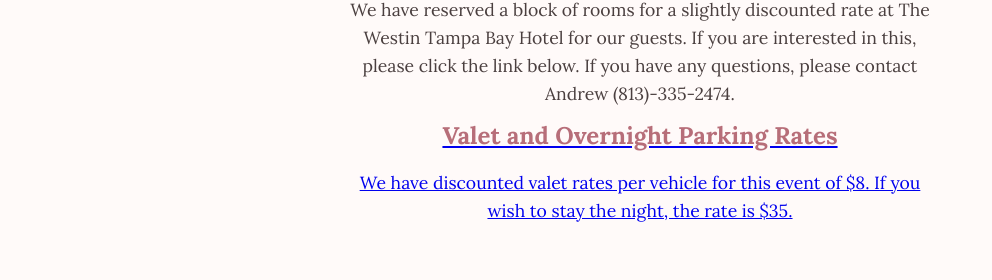
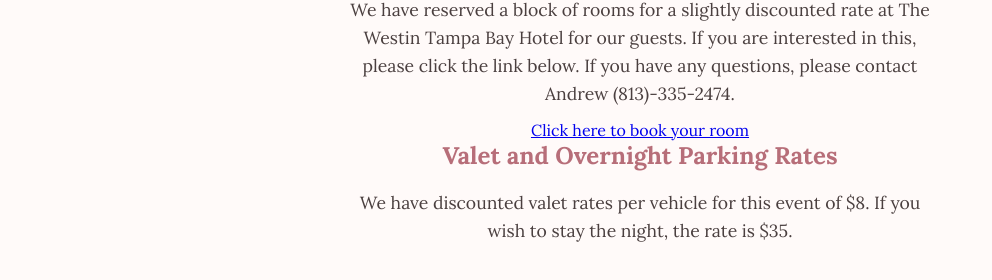
Before and after one commit to andrewblichasz0-pixel/Andrew-Sarah-Wedding, a plain HTML site: page hotel.html in a window 1280 px wide. Shown: the part 172-452 px from the top of the page, without its empty margins (0-992 px from the left). Drawn offline with Linux system fonts and the light colour scheme.

Commit message:
Update hotel.html

```diff
--- a/hotel.html
+++ b/hotel.html
@@ -102,7 +102,10 @@ p {
 <section>
   <h1>Hotel Block</h1>
   <p>We have reserved a block of rooms for a slightly discounted rate at The Westin Tampa Bay Hotel for our guests. If you are interested in this, please click the link below. If you have any questions, please contact Andrew (813)-335-2474.</p>
-  <a href="https://app.marriott.com/reslink?id=1770325691197&key=GRP&app=resvlink"</a>
+  <a href="https://app.marriott.com/reslink?id=1770325691197&key=GRP&app=resvlink">
+  Click here to book your room
+</a>
+
   <h1>Valet and Overnight Parking Rates</h1>
   <p>We have discounted valet rates per vehicle for this event of $8. If you wish to stay the night, the rate is $35.</p>
 </section>
```
